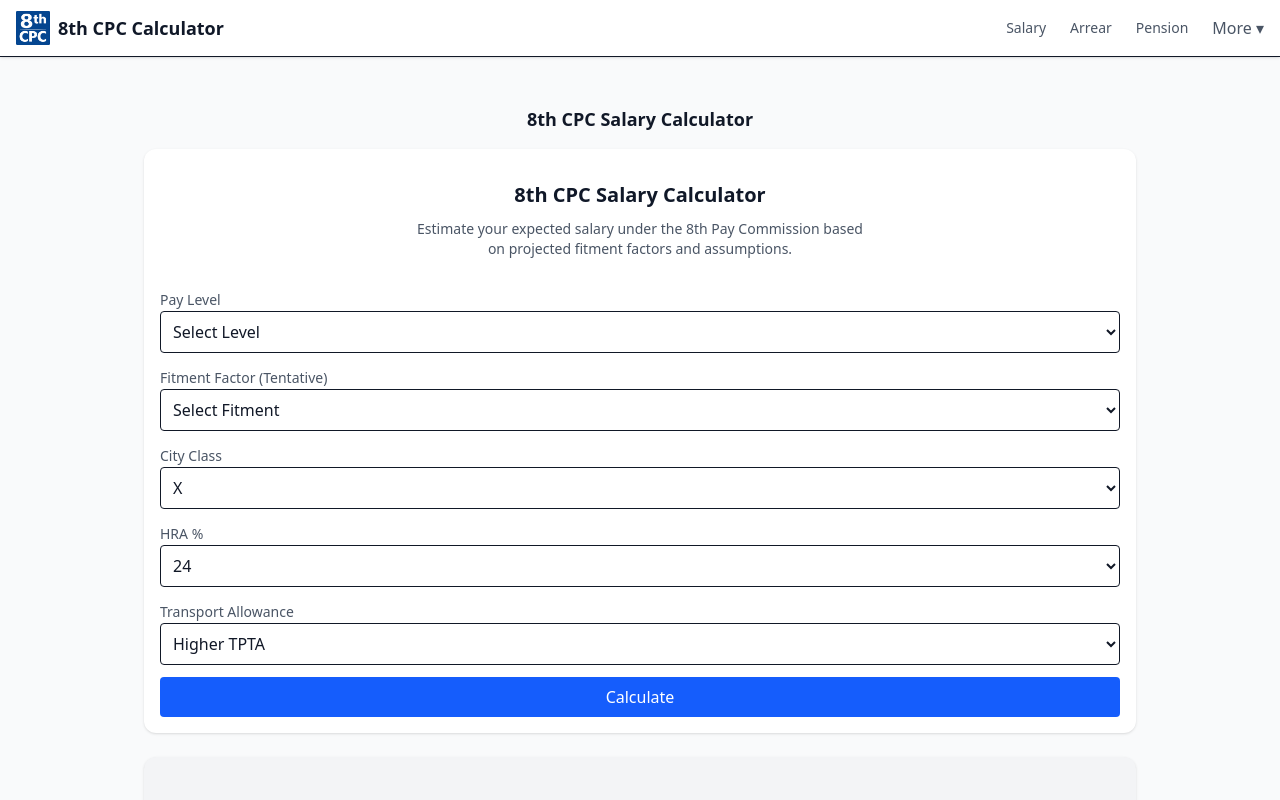
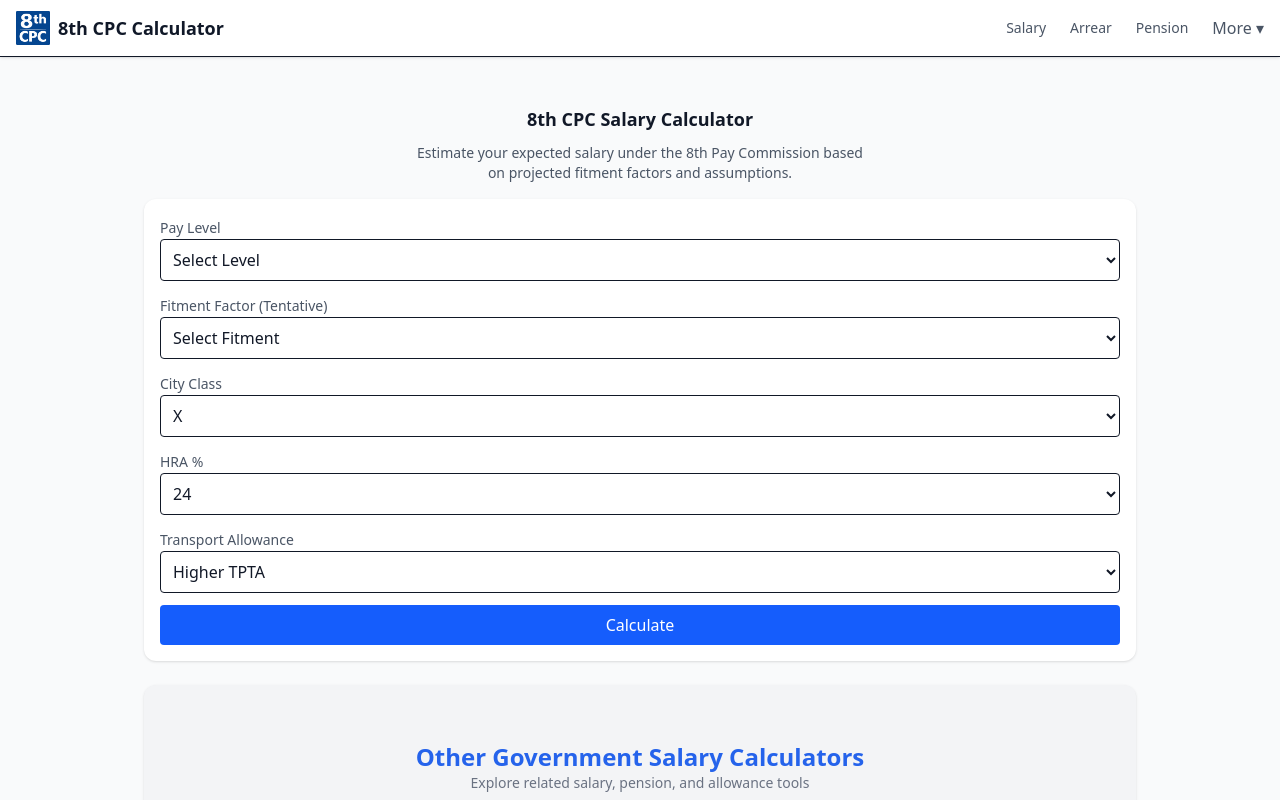
Before and after one commit to deepakkrcodes-sudo/8cpc-calculator, a Next.js app: page / in a window 1280 px wide. Shown: the top 800 px of the page. Built offline with nearby package versions, Linux system fonts and the light colour scheme.

Commit message:
corrected header for salarycalculator

```diff
--- a/components/calculator/SalaryCalculator.js
+++ b/components/calculator/SalaryCalculator.js
@@ -220,23 +220,17 @@
                     8th CPC Salary Calculator
                 </h1>
 
+                <p className="text-sm text-gray-600 max-w-md mx-auto text-center">
+                    Estimate your expected salary under the 8th Pay Commission based on projected fitment factors and assumptions.
+                </p>
+
             </div>
 
 
             {/* INPUT CARD */}
             <div className="bg-white p-4 rounded-xl shadow-sm space-y-3">
 
-                <div className="text-center space-y-2 py-4">
 
-                    <h1 className="text-lg sm:text-xl font-semibold text-gray-900">
-                        8th CPC Salary Calculator
-                    </h1>
-
-                    <p className="text-sm text-gray-600 max-w-md mx-auto">
-                        Estimate your expected salary under the 8th Pay Commission based on projected fitment factors and assumptions.
-                    </p>
-
-                </div>
                 {/* LEVEL */}
                 <div>
 
```
